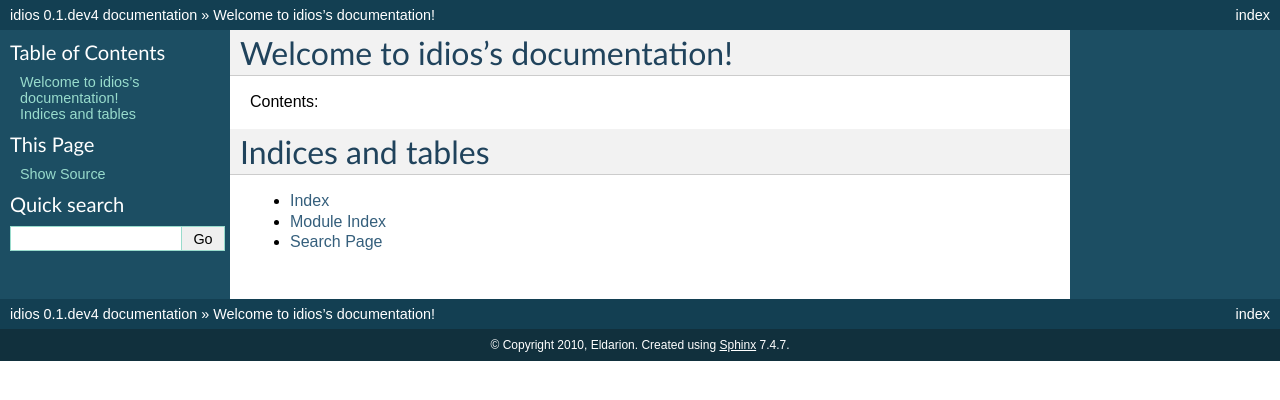
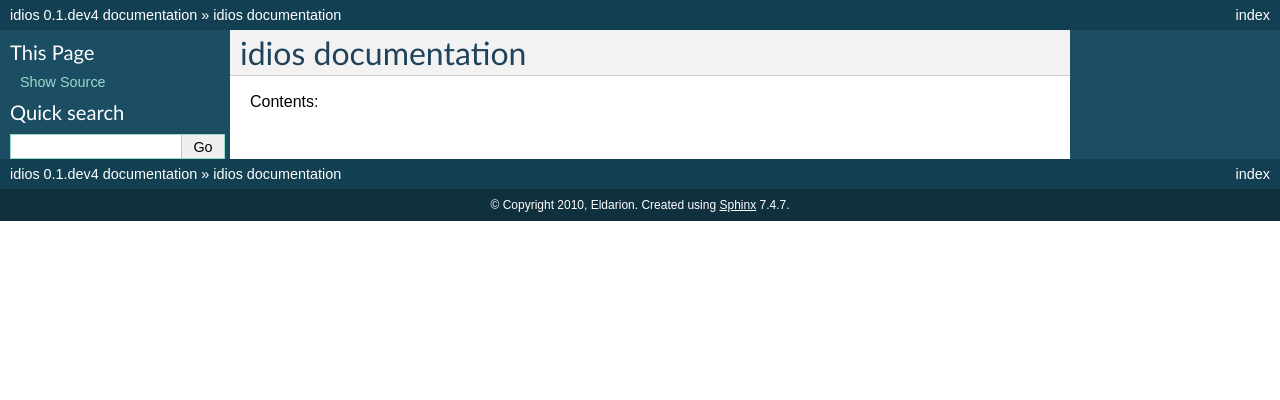
Before and after one commit to eldarion/idios, a Sphinx documentation site: the page built from docs/index.txt, in a window 1280 px wide. Shown: the top 400 px of the page. Built offline with Sphinx 7.4.7, drawn with Linux system fonts in a browser that asks for light colours.

Commit message:
cleaned up index.txt

```diff
--- a/docs/index.txt
+++ b/docs/index.txt
@@ -3,17 +3,10 @@
    You can adapt this file completely to your liking, but it should at least
    contain the root `toctree` directive.
 
-Welcome to idios's documentation!
-=================================
+idios documentation
+===================
 
 Contents:
 
 .. toctree::
    :maxdepth: 2
-
-Indices and tables
-==================
-
-* :ref:`genindex`
-* :ref:`modindex`
-* :ref:`search`
```
